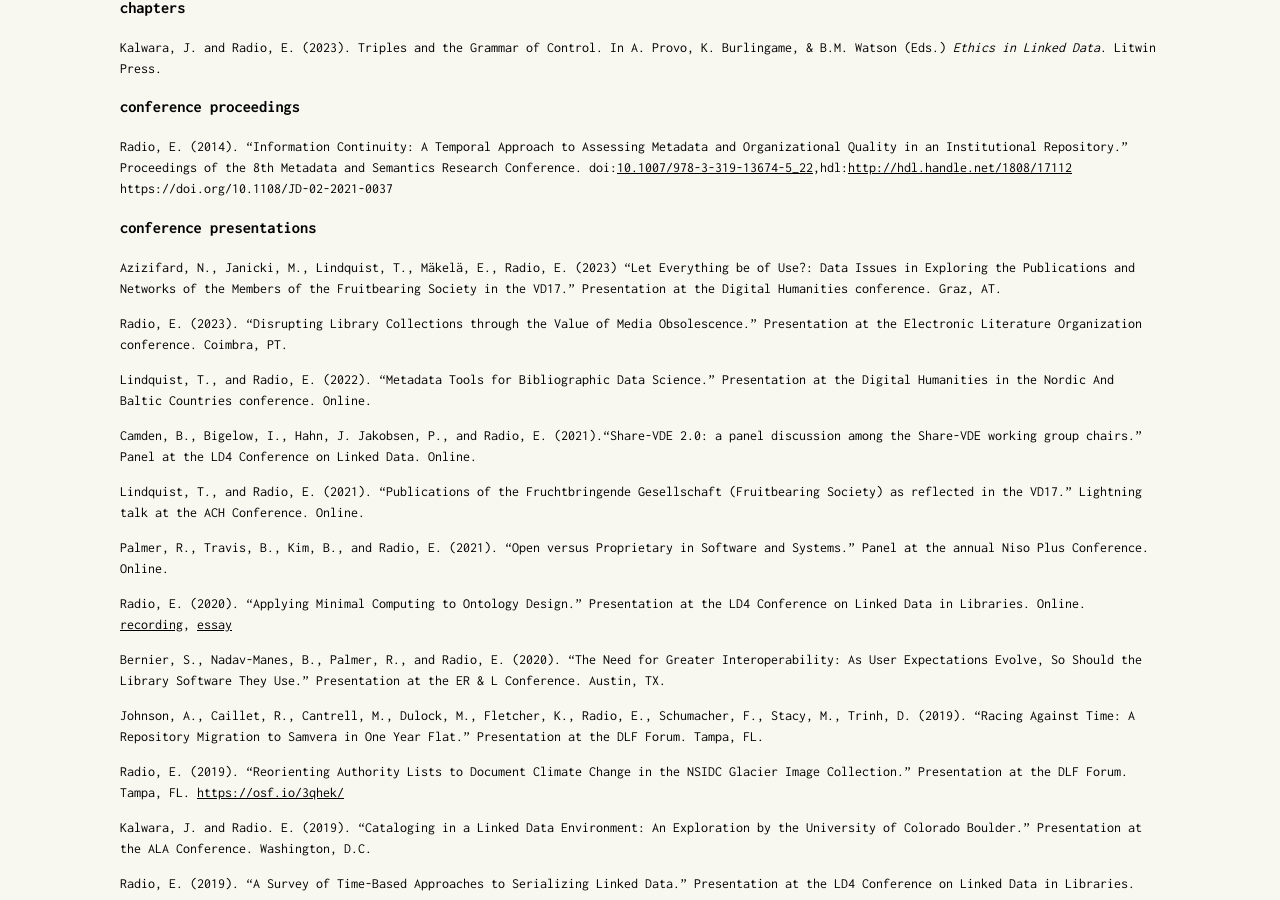
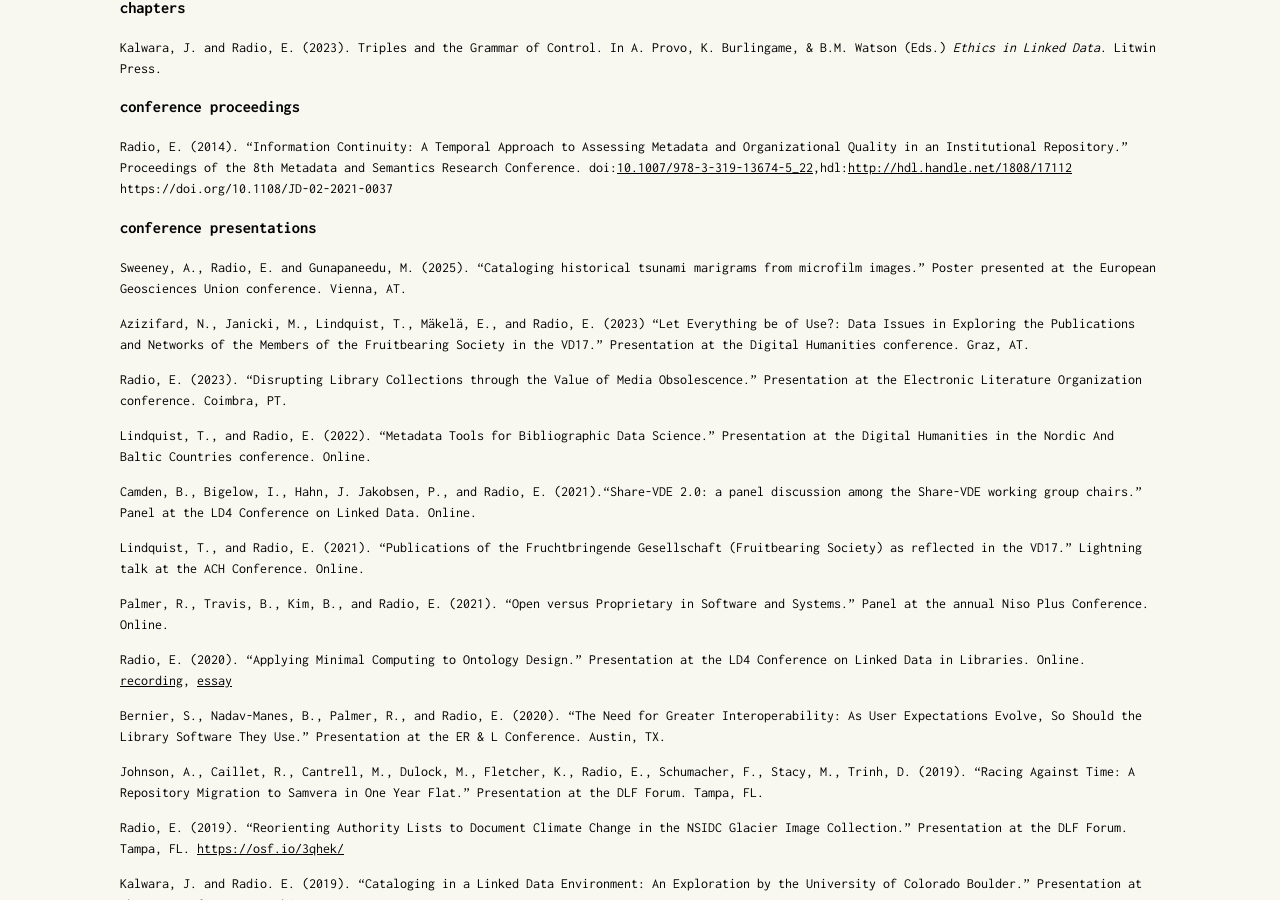
Before and after one commit to erikradio/erikradio.github.io, a Jekyll site: the page built from works.md, in a window 1280 px wide and 900 px high, scrolled down 1082 px. Built offline with Jekyll 4.4.1, drawn with Linux system fonts in a browser that asks for light colours.

Commit message:
Update works.md

```diff
--- a/works.md
+++ b/works.md
@@ -47,7 +47,9 @@
 
 ### conference presentations
 
-Azizifard, N.,  Janicki, M., Lindquist, T., Mäkelä, E., Radio, E. (2023) "Let Everything be of Use?: Data Issues in Exploring the Publications and Networks of the Members of the Fruitbearing Society in the VD17." Presentation at the Digital Humanities conference. Graz, AT.
+Sweeney, A., Radio, E. and Gunapaneedu, M. (2025). "Cataloging historical tsunami marigrams from microfilm images." Poster presented at the European Geosciences Union conference. Vienna, AT.
+
+Azizifard, N.,  Janicki, M., Lindquist, T., Mäkelä, E., and Radio, E. (2023) "Let Everything be of Use?: Data Issues in Exploring the Publications and Networks of the Members of the Fruitbearing Society in the VD17." Presentation at the Digital Humanities conference. Graz, AT.
 
 Radio, E. (2023). "Disrupting Library Collections through the Value of Media Obsolescence." Presentation at the Electronic Literature Organization conference. Coimbra, PT.
 
```
